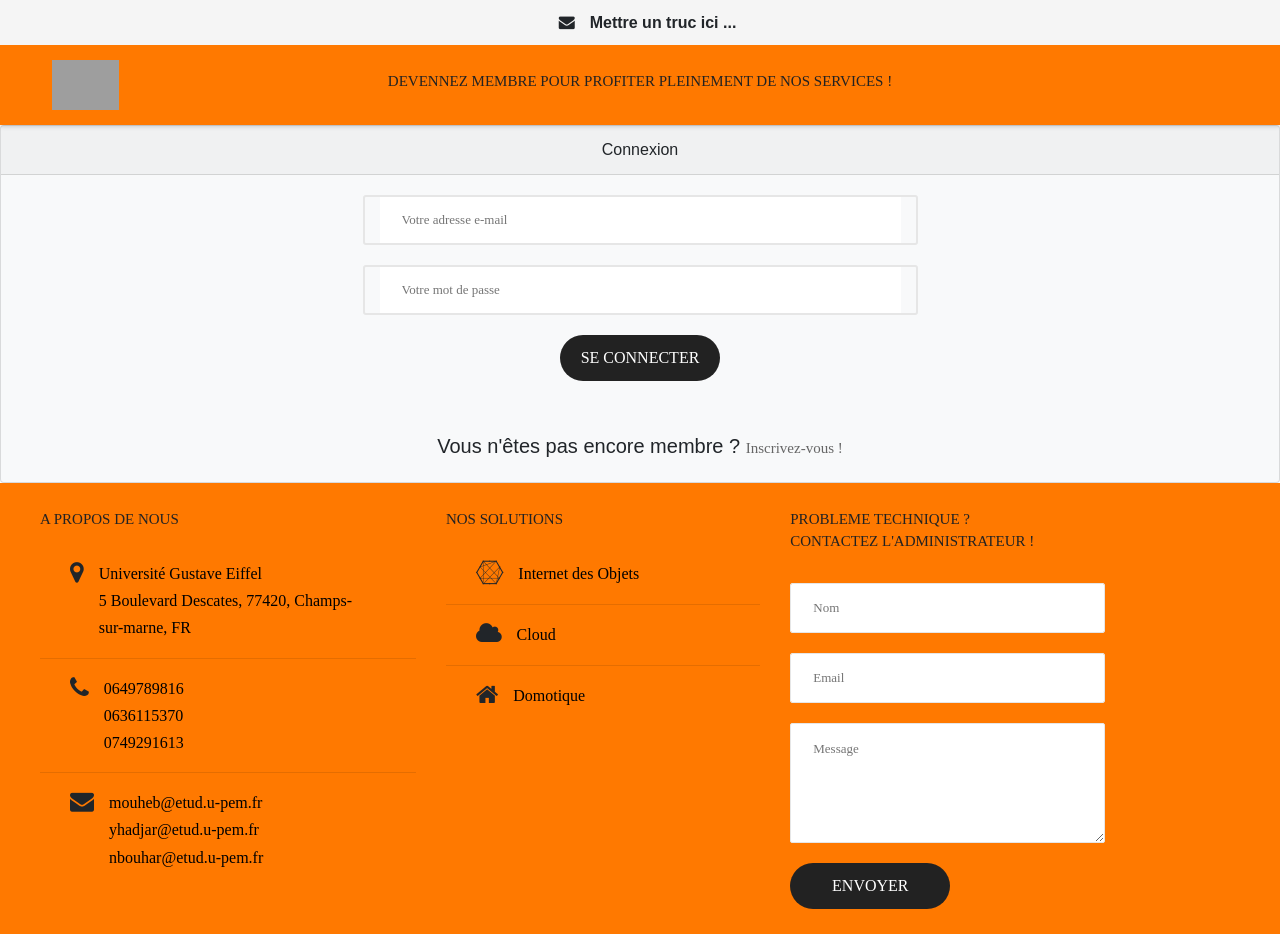
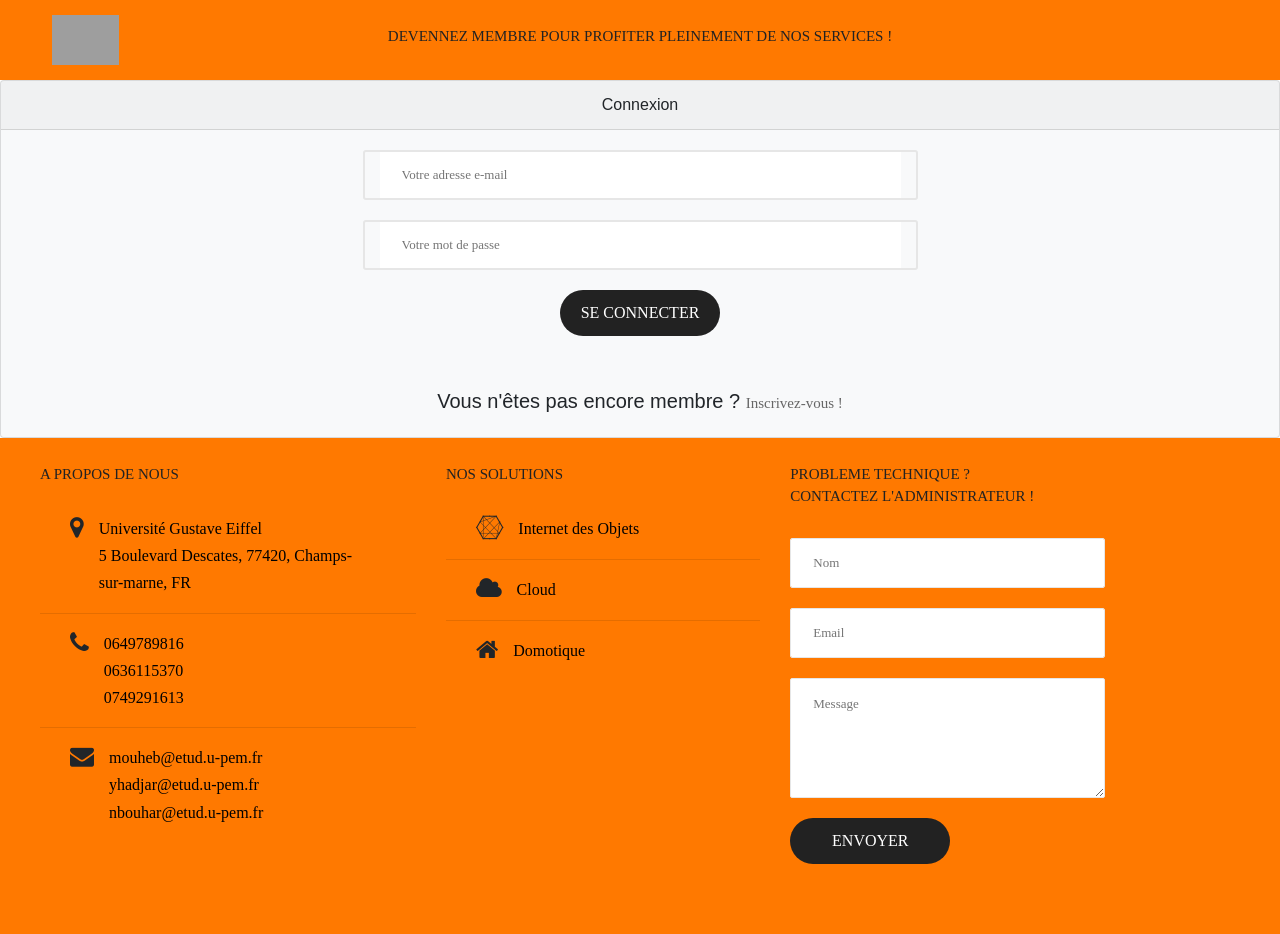
Before and after one commit to nabilBHR/ltem, a PHP site: page /connexion.php in a window 1280 px wide. After the commit the page ends 864 px from the top, so only its background shows below. Run offline with PHP 8.4, Linux system fonts and the light colour scheme; lists and menus that the app fills with data are empty; some web fonts are replaced; grey boxes are pictures that could not be loaded.

Commit message:
update headers and UI

```diff
--- a/connexion.php
+++ b/connexion.php
@@ -105,7 +105,7 @@
 	}
 	?>
 
-	<div class="card bg-light ">
+	<div class="card bg-light m-t-80">
 		<div align="center" class="card-header">Connexion</div>
 		<div class="card-body">
 			<!-- formulaire connexion-->
--- a/dashboard.php
+++ b/dashboard.php
@@ -66,7 +66,7 @@
 
 <body class="animsition">
 	<?php require "header2.php"; ?>
-	<div class="main-content">
+	<div class="main-content m-t-80">
 		<div align="center" class="container-fluid">
 			<!-- OVERVIEW -->
 			<h1 style="font-size:30px" class="panel-title">Dashboard</h1>
--- a/header1.php
+++ b/header1.php
@@ -9,29 +9,9 @@
 ?>
 
 <!-- Header -->
-<header class="header1">
+<header class="header1 fixed-top">
   <!-- Header desktop -->
-  <div class="container-menu-header">
-    <div class="topbar">
-
-      <table>
-        <tr>
-          <th class="col-lg-12 col-md-6">
-            <div class="col-lg-12 col-md-6">
-              <div class="media">
-                <div class="d-flex">
-                  <div class="icon-box col-md-3 col-sm-4"><i class="fa fa-envelope"></i></a></div>
-                </div>
-                <div class="media-body">
-                  Mettre un truc ici ...
-                </div>
-              </div>
-            </div>
-          </th>
-        </tr>
-      </table>
-
-    </div>
+  <div>
 
     <div style="background-color:#FF7900  ;" class="wrap_header">
       <!-- Logo -->
@@ -76,50 +56,19 @@
   </div>
 
   <!-- Menu Mobile -->
-  <div class="wrap-side-menu">
+  <div class="wrap-side-menu fixed-top" style="top: 85px;">
     <nav class="side-menu">
-      <div">
       <br>
-        <div class="col-lg-11 col-md-6">
-          <div class="media">
-            <div class="d-flex">
-              <div class="icon-box col-md-3 col-sm-4"><i class="fa fa-map-marker"></i></div>
-            </div>
-            <div class="media-body">
-              <p></p>Magasin Wa3ou Electronics <br />Rue Hassiba Ben Bouali, Alger centre.</p>
-            </div>
-          </div>
-        </div>
-
-        <hr>
-
       <div class="col-lg-10 col-md-6">
         <div class="media">
-            <div class="d-flex">
-              <div class="icon-box col-md-3 col-sm-4"><i class="fa fa-phone"></i></div>
-            </div>
           <div class="media-body">
-              <a href="tel:+1109171234567">0558947335</a> <br>
-              <a href="tel:+1101911897654">0555678854</a>
-            </div>
-          </div>
-        </div>
-
-        <hr>
-
-        <div class="col-lg-10 col-md-6">
-          <div class="media">
-            <div class="d-flex">
-              <div class="icon-box col-md-3 col-sm-4"><i class="fa fa-envelope"></i></a></div>
-            </div>
-            <div class="media-body">
-              Mettre un truc ici ...
+            <p>CONNECTEZ VOUS OU DEVENNEZ MEMBRE POUR PROFITER PLEINEMENT DE NOS SERVICES !</p>
           </div>
         </div>
       </div>
       <br>
 
-  </div>
     </nav>
   </div>
+
 </header>
```
Also changed, not shown: header2.php (+5 -24 lines), listeKits.php (+16 -13 lines). Lines whose indentation alone changed are shown as unchanged.
